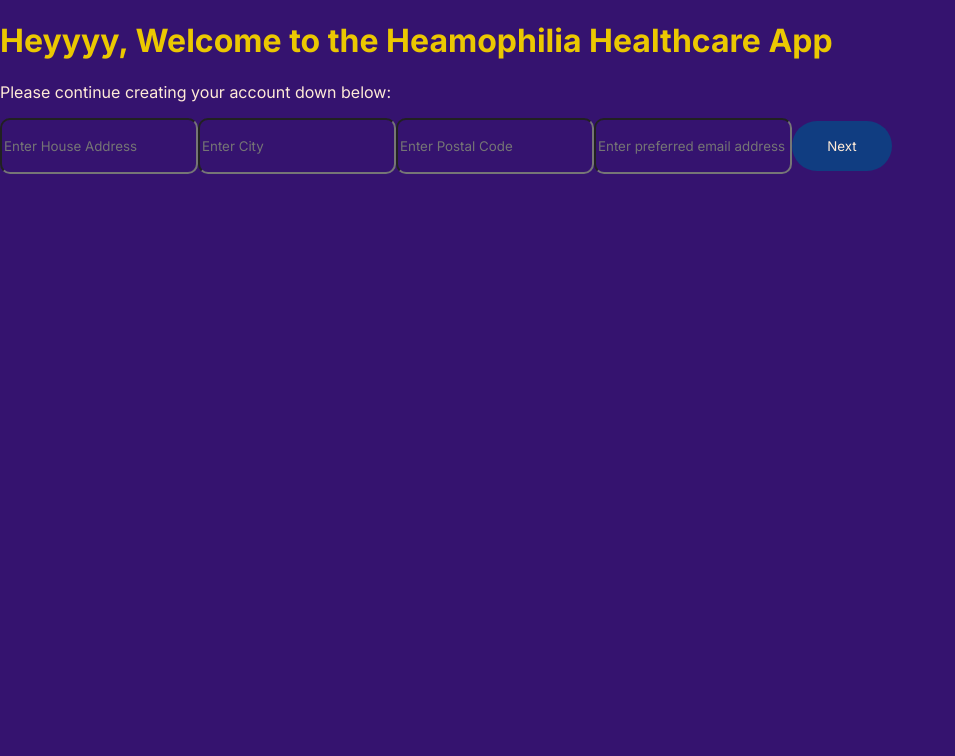
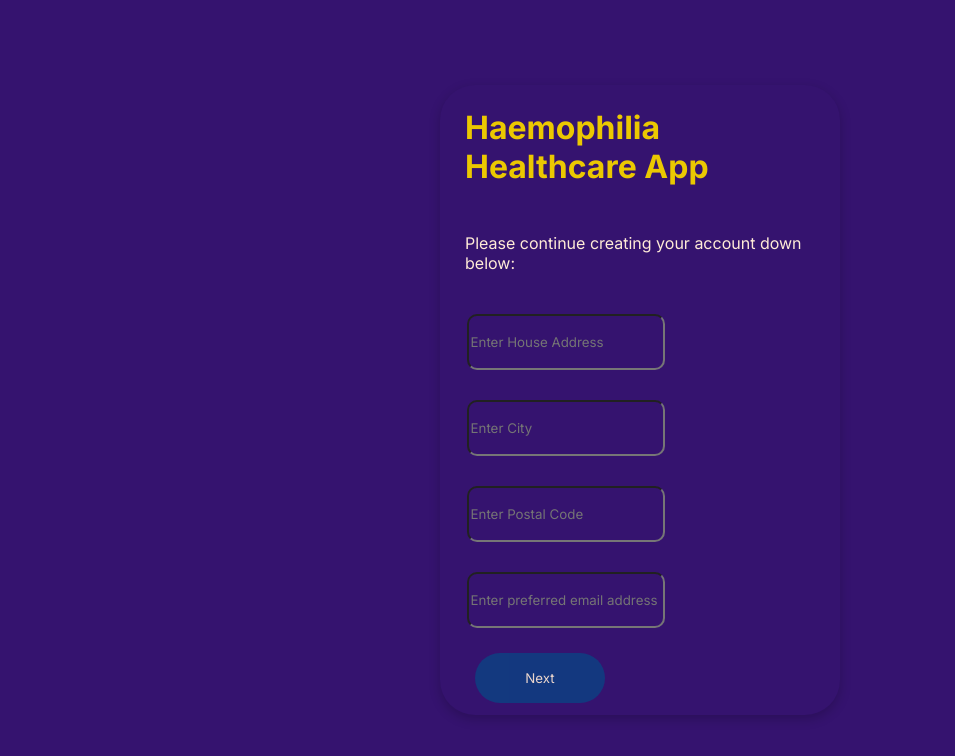
Before and after one commit to MaccccD/Haemophilia-Healthcare-App, a React (Create React App) app: page /AccountSetUpPage2 in a window 1280 px wide. Shown: the top 756 px of the page, without its empty margins (0-955 px from the left). Built offline with nearby package versions, Linux system fonts and the light colour scheme; a web font is replaced by a local one.

Commit message:
Overall App Styling Update Part 2
-Added Styling to Authentication (Account and Login) Pages.

```diff
--- a/src/App.js
+++ b/src/App.js
@@ -4,6 +4,7 @@ import "./Styles/Home.css";
 import "./Styles/Health.css";
 import "./Styles/Notifications.css";
 import "./Styles/Settings.css";
+import "./Styles/Authenticate.css";
 import { BrowserRouter, Routes, Route, replace } from "react-router-dom";
 import Home from "./Main Pages/Home";
 import HealthMetrics from "./Main Pages/HealthMetrics";
--- a/src/Main Pages/AccountSetUpPage1.jsx
+++ b/src/Main Pages/AccountSetUpPage1.jsx
@@ -42,17 +42,18 @@ function AccountSetUpPage1() {
 
   return (
      //first step of the Haemophilia Healthcare app  Account Creation Part 1:
-     <div>
-
-     <h1 className='heading'>Heyyyy, Welcome to the Heamophilia Healthcare App</h1>
+     <div className='wrapper'>
+     <div className='account-Container'>
+     <h1 className='heading'>Haemophilia Healthcare App</h1>
      <p className='content'>Please create your account down below:</p>
       <form onSubmit={accountSetUp}>
-       <input type='text' placeholder='Enter Full Name & Surname' onChange={(e)=>setFullNames(e.target.value)} required className='setUp'/>
-       <input type='text' placeholder='Enter 13 digit ID Number' onChange={(e)=> setIdNumber(e.target.value)} required className='setUp'/>
-       <input type='password' placeholder='Enter Password' onChange={(e)=> setPassword(e.target.value)} required className='setUp'/>
-       <input type='password' placeholder='Re-enter Password' onChange={(e)=> setValidatePassword(e.target.value)} required className='setUp'/>
-       <button className='nextBtn'>Next</button>
+       <input type='text' placeholder='Enter Full Name & Surname' onChange={(e)=>setFullNames(e.target.value)} required className='login-Fields'/>
+       <input type='text' placeholder='Enter 13 digit ID Number' onChange={(e)=> setIdNumber(e.target.value)} required className='login-Fields'/>
+       <input type='password' placeholder='Enter Password' onChange={(e)=> setPassword(e.target.value)} required className='login-Fields'/>
+       <input type='password' placeholder='Re-enter Password' onChange={(e)=> setValidatePassword(e.target.value)} required className='login-Fields'/>
+       <button className='login-Btn'>Next</button>
      </form>
+   </div>
    </div>
   )
 }
--- a/src/Main Pages/AccountSetUpPage2.jsx
+++ b/src/Main Pages/AccountSetUpPage2.jsx
@@ -45,15 +45,19 @@ function AccountSetUpPage2() {
   return (
     //Second step of the Haemophilia Helathcare App Accountt creation Part 2:
     <div>
-      <h1 className='heading'>Heyyyy, Welcome to the Heamophilia Healthcare App</h1>
+      <div className='wrapper'>
+       <div className='account-Container'>
+      <h1 className='heading'>Haemophilia Healthcare App</h1>
       <p className='content'>Please continue creating your account down below:</p>
        <form onSubmit={accountSetUpP2}>
-        <input type='text' placeholder='Enter House Address' onChange={(e)=>setHouseAddress(e.target.value)} className='setUp' required/>
-        <input type='text' placeholder='Enter City' onChange={(e)=> setCity(e.target.value)} className='setUp' required/>
-        <input type='text' placeholder='Enter Postal Code' onChange={(e)=> setPostalCode(e.target.value)} className='setUp' required/>
-        <input type='text' placeholder='Enter preferred email address' onChange={(e)=> setEmailAddress(e.target.value)} className='setUp' required/>
-        <button className='nextBtn'>Next</button>
+        <input type='text' placeholder='Enter House Address' onChange={(e)=>setHouseAddress(e.target.value)} className='login-Fields' required/>
+        <input type='text' placeholder='Enter City' onChange={(e)=> setCity(e.target.value)} className='login-Fields' required/>
+        <input type='text' placeholder='Enter Postal Code' onChange={(e)=> setPostalCode(e.target.value)} className='login-Fields' required/>
+        <input type='text' placeholder='Enter preferred email address' onChange={(e)=> setEmailAddress(e.target.value)} className='login-Fields' required/>
+        <button className='login-Btn'>Next</button>
       </form>
+    </div>
+    </div>
     </div>
   )
 }
--- a/src/Main Pages/Login.jsx
+++ b/src/Main Pages/Login.jsx
@@ -33,16 +33,17 @@ function Login() {
       }
     }
   return (
-    <div>
-      <h1 className='heading'>Login Page</h1>
+    <div className='wrapper'>
+    <div className='login-Container'>
+      <h1 className='heading'>Login:</h1>
       <p className='content'>Please enter your login details below:</p>
       <form onSubmit={HandleRegistration}>
-       <input type='text' placeholder='Enter Full Name & Surname' onChange={(e)=>setFullNames(e.target.value)} required className='setUp'/>
-       <input type='text' placeholder='Enter email address' onChange={(e)=> setEmailAddress(e.target.value)} required className='setUp'/>
-       <input type='password' placeholder='Enter Password' onChange={(e)=> setPassword(e.target.value)} required className='setUp'/>
-       <button className='nextBtn'>Login</button>
+       <input type='text' placeholder='Enter Full Name & Surname' onChange={(e)=>setFullNames(e.target.value)} required className='login-Fields'/>
+       <input type='text' placeholder='Enter email address' onChange={(e)=> setEmailAddress(e.target.value)} required className='login-Fields'/>
+       <input type='password' placeholder='Enter Password' onChange={(e)=> setPassword(e.target.value)} required className='login-Fields'/>
+       <button className='login-Btn'>Login</button>
      </form>
-
+    </div>
     </div>
   )
 }
--- /dev/null
+++ b/src/Styles/Authenticate.css
@@ -0,0 +1,59 @@
+.login-Container {
+   display: flex;
+   flex-direction: column;
+   padding: 25px;
+   gap: 10px;
+   color: #FFEBD7;
+   width: 350px;
+   height: 480px;
+   margin-top: 5px;
+   border-radius: 35px;
+   border-color: black;
+   box-shadow: 0 4px 12px rgba(0, 0, 0, 0.2);
+   transition: transform 0.3s ease;
+}
+.wrapper {
+   display: flex;
+   justify-content: center;  /* center horizontally */
+   align-items: center;      /* center vertically */
+   height: 100vh;
+}
+.account-Container {
+   display: flex;
+   flex-direction: column;
+   padding: 25px;
+   justify-content: center;
+   gap: 10px;
+   color: #FFEBD7;
+   width: 350px;
+   height: 580px;
+   border-radius: 35px;
+   border-color: black;
+   box-shadow: 0 4px 12px rgba(0, 0, 0, 0.2);
+   transition: transform 0.3s ease;
+}
+.login-Fields {
+   color: #FFEBD7;
+   width: 190px;
+   height: 50px;
+   border-radius: 10px;
+   margin: 15px;
+   margin-left: 1.5px
+}
+
+.login-Btn {
+   background-color: #103D81;
+   color: #FFEBD7;
+   border-radius: 25px;
+   width: 130px;
+   height: 50px;
+   border: none;
+   opacity: 100;
+   justify-content: left;
+   cursor: pointer;
+   margin: 10px;
+   opacity: 90%;
+}
+.login-Btn:hover {
+   background-color: #09295a;
+}
--- a/src/Styles/Home.css
+++ b/src/Styles/Home.css
@@ -1,14 +1,16 @@
 .home-content {
   display: flex;
   flex-direction: column;
-  padding: 30px;
+  padding: 25px;
   margin-left: 290px;
-  gap: 20px;
+  gap: 10px;
   color: #FFEBD7;
+  margin-top: 5px;
 }
 .home-buttons {
  display: flex;
  gap: 20px;
+ margin-top: 10px;
 }
 .home-heading {
  color: #EBC801;
@@ -32,21 +34,29 @@
 }
 .messages {
  background-color: #103D81;
- opacity: 51%;
+ margin: 5px;
+ margin-top: 20px;
  color: #FFEBD7;
  border-radius: 25px;
  width: 190px;
  height: 50px;
  border: none;
- opacity: 100;
+ opacity: 90%;
+}
+.messages:hover {
+  background-color: #09295a;
 }
 .appointments {
  background-color: #103D81;
- opacity: 51%;
+ margin: 5px;
+ margin-top: 20px;
  color: #FFEBD7;
  border-radius: 25px;
  width: 190px;
  height: 50px;
  border: none;
- opacity: 100;
+ opacity: 90%;
 }
+.appointments:hover {
+  background-color: #09295a;
+}
--- a/src/Styles/NavBar.css
+++ b/src/Styles/NavBar.css
@@ -100,6 +100,7 @@ nav {
     color: #FFEBD7;
     cursor: pointer;
     font-size: 20px;
+    opacity: 90%;
 }
 .logOut:hover {
     background-color: #09295a;
```
